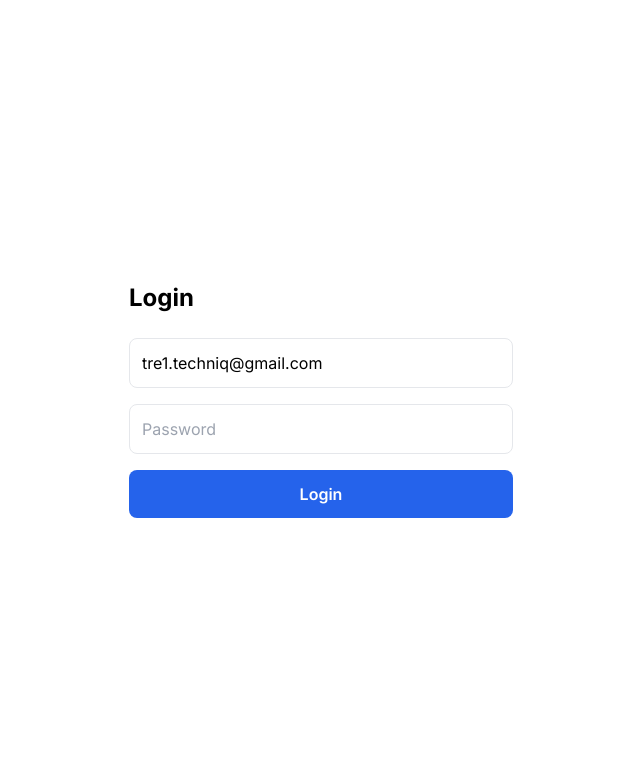
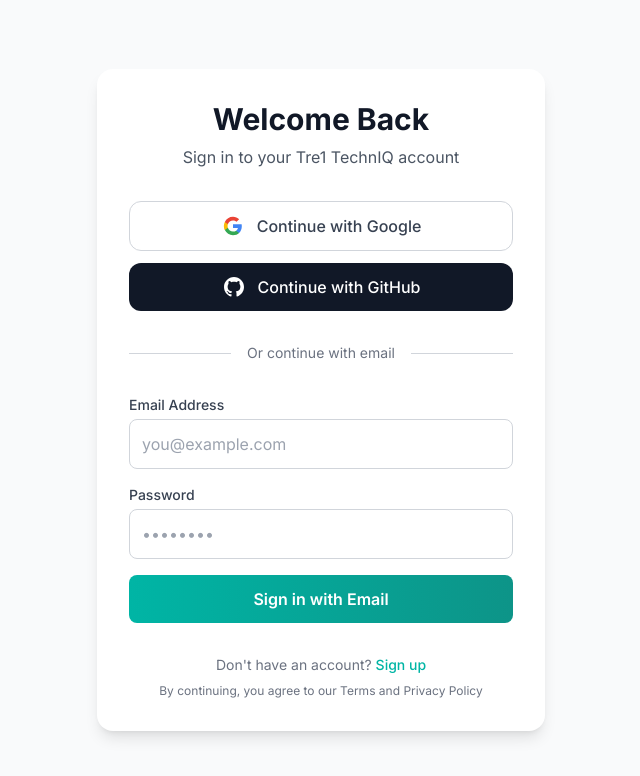
Before and after one commit to Tre1-Techniq/tre1-techniq-automation, a Next.js app: page /login in a window 1280 px wide. Shown: the top 776 px of the page, without its empty margins (319-959 px from the left). Built offline with nearby package versions, Linux system fonts and the light colour scheme; no server answers.

Commit message:
Magic Link Google + GitHub

```diff
--- a/components/LeadForm.tsx
+++ b/components/LeadForm.tsx
@@ -1,155 +1,142 @@
+// components/LoginForm.tsx - UPDATED WITH OAUTH
 'use client'
-
 import { useState } from 'react'
 import { useRouter } from 'next/navigation'
+import { supabase } from '@/lib/supabase'
 
-export default function LeadForm() {
+interface LoginFormProps {
+  redirectTo: string
+}
+
+export default function LoginForm({ redirectTo }: LoginFormProps) {
+  const [email, setEmail] = useState('tre1.techniq@gmail.com')
+  const [password, setPassword] = useState('')
+  const [loading, setLoading] = useState(false)
+  const [error, setError] = useState('')
   const router = useRouter()
-  const [isSubmitting, setIsSubmitting] = useState(false)
-  const [formData, setFormData] = useState({
-    name: '',
-    company: '',
-    email: '',
-    businessType: '',
-    painPoint: '',
+
+  // OAuth Login (Recommended with OAuth Server enabled)
+  const handleOAuthLogin = async () => {
+    console.log('Starting OAuth login...')
+
+    const { data, error: oauthError } = await supabase.auth.signInWithOAuth({
+      provider: 'google', // or use 'email' provider
+      options: {
+        redirectTo: `${window.location.origin}/auth/callback`,
+        queryParams: {
+          // You can pass custom parameters if needed
+        }
+      }
     })
 
-  const businessTypes = [
-    { value: '', label: 'Select your industry' },
-    { value: 'real_estate', label: 'Real Estate' },
-    { value: 'local_services', label: 'Local Services' },
-    { value: 'clinics', label: 'Clinics & Medical' },
-    { value: 'law_firms', label: 'Law Firms' },
-    { value: 'other', label: 'Other' },
-  ]
-
-  const handleChange = (e: React.ChangeEvent<HTMLInputElement | HTMLTextAreaElement | HTMLSelectElement>) => {
-    const { name, value } = e.target
-    setFormData(prev => ({ ...prev, [name]: value }))
+    if (oauthError) {
+      console.error('OAuth error:', oauthError)
+      setError(`OAuth error: ${oauthError.message}`)
+    } else {
+      console.log('OAuth redirect initiated:', data)
+      // The redirect happens automatically
+    }
   }
 
-  const handleSubmit = async (e: React.FormEvent) => {
+  // Fallback: Email/Password (might not work with OAuth Server)
+  const handleEmailLogin = async (e: React.FormEvent) => {
     e.preventDefault()
-    setIsSubmitting(true)
+    console.log('Email login attempt (may not work with OAuth Server)...')
+
+    setLoading(true)
+    setError('')
 
     try {
-      const response = await fetch('/api/lead', {
-        method: 'POST',
-        headers: { 'Content-Type': 'application/json' },
-        body: JSON.stringify(formData),
+      const { data, error: authError } = await supabase.auth.signInWithPassword({
+        email,
+        password
       })
 
-      if (response.ok) {
-        router.push('/thank-you')
-      } else {
-        const error = await response.json()
-        alert(`Error: ${error.error || 'Failed to submit'}`)
+      console.log('Email login response:', { data, error: authError })
+
+      if (authError) {
+        setError(`Email login failed: ${authError.message}`)
+        setLoading(false)
+        return
       }
-    } catch (error) {
-      console.error('Submission error:', error)
-      alert('Network error. Please try again.')
-    } finally {
-      setIsSubmitting(false)
+
+      console.log('✅ Email login successful!')
+      console.log('User:', data.user?.email)
+
+      // Force redirect
+      window.location.href = redirectTo
+
+    } catch (err: any) {
+      console.error('Login error:', err)
+      setError(err.message || 'Login failed')
+      setLoading(false)
     }
   }
 
   return (
-    <form onSubmit={handleSubmit} className="space-y-6 bg-white p-6 rounded-xl shadow-lg">
-      <div>
-        <label htmlFor="name" className="block text-sm font-medium text-gray-700">
-          Name *
-        </label>
-        <input
-          type="text"
-          id="name"
-          name="name"
-          required
-          value={formData.name}
-          onChange={handleChange}
-          className="mt-1 block w-full rounded-md border-gray-300 shadow-sm focus:border-tre1-teal focus:ring-tre1-teal p-3 border"
-          placeholder="Your name"
-        />
+    <div className="min-h-screen flex items-center justify-center">
+      <div className="max-w-md w-full p-8">
+        <h1 className="text-2xl font-bold mb-6">Login</h1>
+
+        <div className="mb-4 p-3 bg-blue-50 rounded-lg">
+          <p className="text-sm text-blue-800">
+            OAuth Server is enabled. Try OAuth login first.
+          </p>
         </div>
 
-      <div>
-        <label htmlFor="company" className="block text-sm font-medium text-gray-700">
-          Company
-        </label>
-        <input
-          type="text"
-          id="company"
-          name="company"
-          value={formData.company}
-          onChange={handleChange}
-          className="mt-1 block w-full rounded-md border-gray-300 shadow-sm focus:border-tre1-teal focus:ring-tre1-teal p-3 border"
-          placeholder="Your company name"
-        />
-      </div>
+        {/* OAuth Login Button */}
+        <button
+          onClick={handleOAuthLogin}
+          disabled={loading}
+          className="w-full mb-4 p-3 bg-white border border-gray-300 rounded-lg hover:bg-gray-50 transition"
+        >
+          Continue with OAuth (Recommended)
+        </button>
 
-      <div>
-        <label htmlFor="email" className="block text-sm font-medium text-gray-700">
-          Email *
-        </label>
+        <div className="text-center text-gray-500 my-4">OR</div>
+
+        {/* Email/Password Form (Fallback) */}
+        <form onSubmit={handleEmailLogin} className="space-y-4">
           <input
             type="email"
-          id="email"
-          name="email"
+            value={email}
+            onChange={(e) => setEmail(e.target.value)}
+            className="w-full p-3 border rounded-lg"
+            placeholder="Email"
+            disabled={loading}
             required
-          value={formData.email}
-          onChange={handleChange}
-          className="mt-1 block w-full rounded-md border-gray-300 shadow-sm focus:border-tre1-teal focus:ring-tre1-teal p-3 border"
-          placeholder="you@company.com"
           />
+
+          <input
+            type="password"
+            value={password}
+            onChange={(e) => setPassword(e.target.value)}
+            className="w-full p-3 border rounded-lg"
+            placeholder="Password"
+            disabled={loading}
+            required
+          />
+
+          {error && (
+            <div className="p-3 bg-red-50 border border-red-200 rounded-lg">
+              <p className="text-red-700">{error}</p>
             </div>
+          )}
 
-      <div>
-        <label htmlFor="businessType" className="block text-sm font-medium text-gray-700">
-          Business Type *
-        </label>
-        <select
-          id="businessType"
-          name="businessType"
-          required
-          value={formData.businessType}
-          onChange={handleChange}
-          className="mt-1 block w-full rounded-md border-gray-300 shadow-sm focus:border-tre1-teal focus:ring-tre1-teal p-3 border"
-        >
-          {businessTypes.map((type) => (
-            <option key={type.value} value={type.value}>
-              {type.label}
-            </option>
-          ))}
-        </select>
-      </div>
-
-      <div>
-        <label htmlFor="painPoint" className="block text-sm font-medium text-gray-700">
-          Do you have repetitive tasks that take too much of your time?
-          <span className="text-gray-500 font-normal"> (Optional)</span>
-        </label>
-        <textarea
-          id="painPoint"
-          name="painPoint"
-          rows={3}
-          value={formData.painPoint}
-          onChange={handleChange}
-          className="mt-1 block w-full rounded-md border-gray-300 shadow-sm focus:border-tre1-teal focus:ring-tre1-teal p-3 border"
-          placeholder="e.g., manually following up with leads, scheduling appointments, team coordination..."
-        />
-      </div>
-
-      <div>
           <button
             type="submit"
-          disabled={isSubmitting}
-          className="w-full flex justify-center py-3 px-4 border border-transparent rounded-md shadow-sm text-sm font-medium text-white bg-tre1-orange hover:bg-orange-600 focus:outline-none focus:ring-2 focus:ring-offset-2 focus:ring-orange-500 disabled:opacity-50 disabled:cursor-not-allowed"
+            disabled={loading}
+            className="w-full p-3 bg-blue-600 text-white rounded-lg font-semibold disabled:opacity-50"
           >
-          {isSubmitting ? 'Submitting...' : 'Book My Free Audit'}
+            {loading ? 'Logging in...' : 'Login with Email'}
           </button>
-        <p className="mt-2 text-xs text-gray-500 text-center">
-          By submitting, you agree to our 15-minute workflow audit call.
-        </p>
+        </form>
+
+        <div className="mt-6 text-sm text-gray-600">
+          <p>Client ID: {process.env.NEXT_PUBLIC_SUPABASE_OAUTH_CLIENT_ID ? 'Set' : 'Not set'}</p>
+          <p>Open browser console (F12) for debug messages</p>
         </div>
-    </form>
+      </div>
+    </div>
   )
 }
--- a/components/LoginForm.tsx
+++ b/components/LoginForm.tsx
@@ -1,7 +1,6 @@
-// components/LoginForm.tsx
+// components/LoginForm.tsx - COMPLETE MULTI-OPTION LOGIN
 'use client'
 import { useState } from 'react'
-import { useRouter } from 'next/navigation'
 import { supabase } from '@/lib/supabase'
 
 interface LoginFormProps {
@@ -9,73 +8,248 @@
 }
 
 export default function LoginForm({ redirectTo }: LoginFormProps) {
-  const [email, setEmail] = useState('tre1.techniq@gmail.com')
+  const [email, setEmail] = useState('')
   const [password, setPassword] = useState('')
   const [loading, setLoading] = useState(false)
+  const [activeMethod, setActiveMethod] = useState<'email' | 'google' | 'github' | null>(null)
   const [error, setError] = useState('')
-  const router = useRouter()
+  const [success, setSuccess] = useState('')
 
-  const handleLogin = async (e: React.FormEvent) => {
-    e.preventDefault()
+  // Google OAuth Login
+  const handleGoogleLogin = async () => {
+    setActiveMethod('google')
     setLoading(true)
     setError('')
+    setSuccess('')
 
-    try {
-      const { error: authError } = await supabase.auth.signInWithPassword({
-        email,
-        password
+    console.log('Starting Google OAuth...')
+
+    const { error: oauthError } = await supabase.auth.signInWithOAuth({
+      provider: 'google',
+      options: {
+        redirectTo: `${window.location.origin}/auth/callback`,
+        queryParams: {
+          access_type: 'offline',
+          prompt: 'consent',
+        }
+      }
     })
 
-      if (authError) {
-        setError(authError.message)
+    if (oauthError) {
+      console.error('Google OAuth error:', oauthError)
+      setError(`Google login failed: ${oauthError.message}`)
       setLoading(false)
+      setActiveMethod(null)
+    }
+    // No need to setLoading(false) here - redirect happens automatically
+  }
+
+  // GitHub OAuth Login
+  const handleGitHubLogin = async () => {
+    setActiveMethod('github')
+    setLoading(true)
+    setError('')
+    setSuccess('')
+
+    console.log('Starting GitHub OAuth...')
+
+    const { error: oauthError } = await supabase.auth.signInWithOAuth({
+      provider: 'github',
+      options: {
+        redirectTo: `${window.location.origin}/auth/callback`,
+        scopes: 'read:user user:email', // Request user info and email
+      }
+    })
+
+    if (oauthError) {
+      console.error('GitHub OAuth error:', oauthError)
+      setError(`GitHub login failed: ${oauthError.message}`)
+      setLoading(false)
+      setActiveMethod(null)
+    }
+    // No need to setLoading(false) here - redirect happens automatically
+  }
+
+  // Email/Password Login
+  const handleEmailLogin = async (e: React.FormEvent) => {
+    e.preventDefault()
+
+    if (!email || !password) {
+      setError('Please enter both email and password')
       return
     }
 
-      router.push(redirectTo)
+    setActiveMethod('email')
+    setLoading(true)
+    setError('')
+    setSuccess('')
+
+    console.log('Starting email/password login...', { email })
+
+    try {
+      const { data, error: authError } = await supabase.auth.signInWithPassword({
+        email: email.trim(),
+        password: password
+      })
+
+      console.log('Email login response:', { data, error: authError })
+
+      if (authError) {
+        console.error('Email login error:', authError)
+        setError(`Login failed: ${authError.message}`)
+        setLoading(false)
+        setActiveMethod(null)
+        return
+      }
+
+      console.log('✅ Email login successful!')
+      console.log('User:', data.user?.email)
+
+      // Force redirect to members area
+      window.location.href = redirectTo
 
     } catch (err: any) {
+      console.error('Login exception:', err)
       setError(err.message || 'Login failed')
       setLoading(false)
+      setActiveMethod(null)
+    }
+  }
+
+  // Get loading text based on active method
+  const getLoadingText = () => {
+    if (!activeMethod) return 'Loading...'
+
+    switch (activeMethod) {
+      case 'google': return 'Redirecting to Google...'
+      case 'github': return 'Redirecting to GitHub...'
+      case 'email': return 'Logging in...'
+      default: return 'Processing...'
     }
   }
 
   return (
-    <div className="min-h-screen flex items-center justify-center">
-      <div className="max-w-md w-full p-8">
-        <h1 className="text-2xl font-bold mb-6">Login</h1>
+    <div className="min-h-screen flex items-center justify-center bg-gray-50">
+      <div className="max-w-md w-full p-8 bg-white rounded-2xl shadow-lg">
+        {/* Header */}
+        <div className="text-center mb-8">
+          <h1 className="text-3xl font-bold text-gray-900">Welcome Back</h1>
+          <p className="text-gray-600 mt-2">Sign in to your Tre1 TechnIQ account</p>
+        </div>
 
-        <form onSubmit={handleLogin} className="space-y-4">
+        {/* Social Login Buttons */}
+        <div className="space-y-3 mb-6">
+          <button
+            onClick={handleGoogleLogin}
+            disabled={loading}
+            className="w-full p-3 bg-white border border-gray-300 rounded-xl hover:bg-gray-50 transition-all duration-200 flex items-center justify-center gap-3 disabled:opacity-50 disabled:cursor-not-allowed"
+          >
+            <div className="w-6 h-6 flex items-center justify-center">
+              <svg className="w-5 h-5" viewBox="0 0 24 24">
+                <path fill="#4285F4" d="M22.56 12.25c0-.78-.07-1.53-.2-2.25H12v4.26h5.92c-.26 1.37-1.04 2.53-2.21 3.31v2.77h3.57c2.08-1.92 3.28-4.74 3.28-8.09z"/>
+                <path fill="#34A853" d="M12 23c2.97 0 5.46-.98 7.28-2.66l-3.57-2.77c-.98.66-2.23 1.06-3.71 1.06-2.86 0-5.29-1.93-6.16-4.53H2.18v2.84C3.99 20.53 7.7 23 12 23z"/>
+                <path fill="#FBBC05" d="M5.84 14.09c-.22-.66-.35-1.36-.35-2.09s.13-1.43.35-2.09V7.07H2.18C1.43 8.55 1 10.22 1 12s.43 3.45 1.18 4.93l2.85-2.22.81-.62z"/>
+                <path fill="#EA4335" d="M12 5.38c1.62 0 3.06.56 4.21 1.64l3.15-3.15C17.45 2.09 14.97 1 12 1 7.7 1 3.99 3.47 2.18 7.07l3.66 2.84c.87-2.6 3.3-4.53 6.16-4.53z"/>
+              </svg>
+            </div>
+            <span className="font-medium text-gray-700">Continue with Google</span>
+          </button>
+
+          <button
+            onClick={handleGitHubLogin}
+            disabled={loading}
+            className="w-full p-3 bg-gray-900 text-white rounded-xl hover:bg-gray-800 transition-all duration-200 flex items-center justify-center gap-3 disabled:opacity-50 disabled:cursor-not-allowed"
+          >
+            <div className="w-6 h-6 flex items-center justify-center">
+              <svg className="w-5 h-5" fill="currentColor" viewBox="0 0 24 24">
+                <path d="M12 0c-6.626 0-12 5.373-12 12 0 5.302 3.438 9.8 8.207 11.387.599.111.793-.261.793-.577v-2.234c-3.338.726-4.033-1.416-4.033-1.416-.546-1.387-1.333-1.756-1.333-1.756-1.089-.745.083-.729.083-.729 1.205.084 1.839 1.237 1.839 1.237 1.07 1.834 2.807 1.304 3.492.997.107-.775.418-1.305.762-1.604-2.665-.305-5.467-1.334-5.467-5.931 0-1.311.469-2.381 1.236-3.221-.124-.303-.535-1.524.117-3.176 0 0 1.008-.322 3.301 1.23.957-.266 1.983-.399 3.003-.404 1.02.005 2.047.138 3.006.404 2.291-1.552 3.297-1.23 3.297-1.23.653 1.653.242 2.874.118 3.176.77.84 1.235 1.911 1.235 3.221 0 4.609-2.807 5.624-5.479 5.921.43.372.823 1.102.823 2.222v3.293c0 .319.192.694.801.576 4.765-1.589 8.199-6.086 8.199-11.386 0-6.627-5.373-12-12-12z"/>
+              </svg>
+            </div>
+            <span className="font-medium">Continue with GitHub</span>
+          </button>
+        </div>
+
+        {/* Divider */}
+        <div className="relative my-8">
+          <div className="absolute inset-0 flex items-center">
+            <div className="w-full border-t border-gray-300"></div>
+          </div>
+          <div className="relative flex justify-center text-sm">
+            <span className="px-4 bg-white text-gray-500">Or continue with email</span>
+          </div>
+        </div>
+
+        {/* Email/Password Form */}
+        <form onSubmit={handleEmailLogin} className="space-y-4">
+          <div>
+            <label className="block text-sm font-medium text-gray-700 mb-1">
+              Email Address
+            </label>
             <input
               type="email"
               value={email}
               onChange={(e) => setEmail(e.target.value)}
-            className="w-full p-3 border rounded-lg"
-            placeholder="Email"
+              className="w-full p-3 border border-gray-300 rounded-lg focus:ring-2 focus:ring-tre1-teal focus:border-transparent transition"
+              placeholder="you@example.com"
               disabled={loading}
               required
             />
+          </div>
 
+          <div>
+            <label className="block text-sm font-medium text-gray-700 mb-1">
+              Password
+            </label>
             <input
               type="password"
               value={password}
               onChange={(e) => setPassword(e.target.value)}
-            className="w-full p-3 border rounded-lg"
-            placeholder="Password"
+              className="w-full p-3 border border-gray-300 rounded-lg focus:ring-2 focus:ring-tre1-teal focus:border-transparent transition"
+              placeholder="••••••••"
               disabled={loading}
               required
             />
+          </div>
 
-          {error && <p className="text-red-600">{error}</p>}
+          {/* Messages */}
+          {error && (
+            <div className="p-3 bg-red-50 border border-red-200 rounded-lg animate-fadeIn">
+              <p className="text-red-700 text-sm">{error}</p>
+            </div>
+          )}
 
+          {success && (
+            <div className="p-3 bg-green-50 border border-green-200 rounded-lg animate-fadeIn">
+              <p className="text-green-700 text-sm">{success}</p>
+            </div>
+          )}
+
+          {/* Submit Button */}
           <button
             type="submit"
             disabled={loading}
-            className="w-full p-3 bg-blue-600 text-white rounded-lg font-semibold disabled:opacity-50"
+            className="w-full p-3 bg-gradient-to-r from-tre1-teal to-teal-600 text-white rounded-lg font-semibold hover:opacity-90 transition disabled:opacity-50 disabled:cursor-not-allowed mt-4"
           >
-            {loading ? 'Logging in...' : 'Login'}
+            {loading && activeMethod === 'email' ? getLoadingText() : 'Sign in with Email'}
           </button>
         </form>
+
+        {/* Loading Overlay */}
+        {loading && activeMethod && (
+          <div className="fixed inset-0 bg-black bg-opacity-50 flex items-center justify-center z-50">
+            <div className="bg-white p-6 rounded-xl shadow-xl text-center">
+              <div className="animate-spin rounded-full h-12 w-12 border-b-2 border-tre1-teal mx-auto mb-4"></div>
+              <p className="text-gray-700 font-medium">{getLoadingText()}</p>
+              <p className="text-sm text-gray-500 mt-2">Please wait...</p>
+            </div>
+          </div>
+        )}
+
+        {/* Footer */}
+        <div className="mt-8 text-center text-sm text-gray-500">
+          <p>Don't have an account? <a href="/signup" className="text-tre1-teal hover:underline font-medium">Sign up</a></p>
+          <p className="mt-2 text-xs">By continuing, you agree to our Terms and Privacy Policy</p>
+        </div>
       </div>
     </div>
   )
```
Lines whose indentation alone changed are shown as unchanged.
